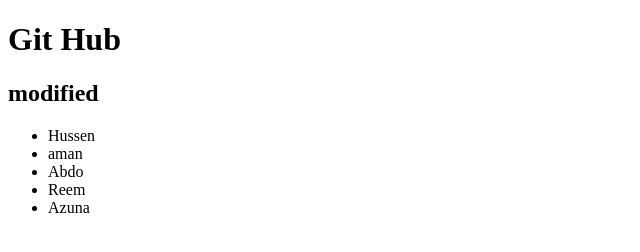
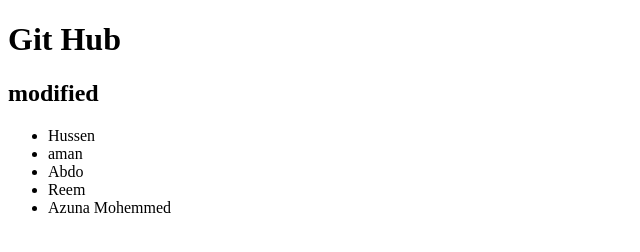
Before and after one commit to ekramteyeb/testinghusseenite, a plain HTML site: page index.html in a window 1280 px wide. Shown: the whole page, without its empty margins (0-640 px from the left). Drawn offline with Linux system fonts and the light colour scheme.

Commit message:
azuna moheme

```diff
--- a/index.html
+++ b/index.html
@@ -11,7 +11,7 @@
     <li>aman</li>
     <li>Abdo</li>
     <li>Reem</li>
-    <li>Azuna</li>
+    <li>Azuna Mohemmed</li>
 </ul>
 
 </div>
```
